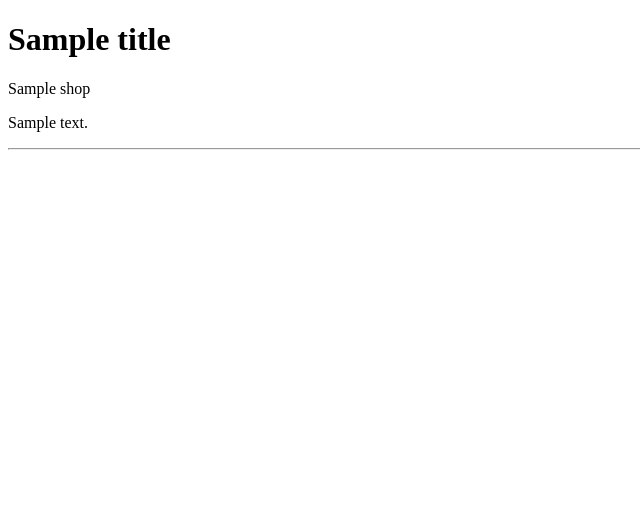
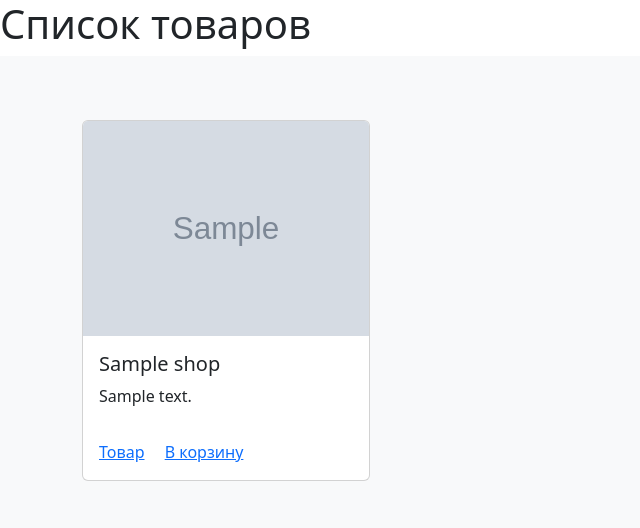
Before and after one commit to Forik44/Tripple, a Django app: template TrippleBackend/Tripple/shop/templates/shop/index.html in a window 1280 px wide. Shown: the top 528 px of the page, without its empty margins (0-640 px from the left). Run offline with Django 4.2, Linux system fonts and the light colour scheme; tables that the repository leaves empty hold one stand-in row (values such as "Sample post"); the template is opened without the code that fills it: values that come from a table or form of the project are taken from there, most other values are stand-ins (such as "Sample title", 1, 10 or a date in 2020); grey boxes marked "Sample" are stand-in pictures.

Commit message:
added template

```diff
--- a/TrippleBackend/Tripple/Tripple/settings.py
+++ b/TrippleBackend/Tripple/Tripple/settings.py
@@ -123,9 +123,9 @@ USE_TZ = True
 STATIC_URL = 'static/'
 
 
+MEDIA_URL = '/media/'
+MEDIA_ROOT = os.path.join(BASE_DIR, 'media')
 
-MEDIA_ROOT = os.path.join(BASE_DIR, 'media')
-MEDIA_URL = '/media/'
 
 # Default primary key field type
 # https://docs.djangoproject.com/en/4.1/ref/settings/#default-auto-field
--- a/TrippleBackend/Tripple/Tripple/urls.py
+++ b/TrippleBackend/Tripple/Tripple/urls.py
@@ -15,8 +15,12 @@ Including another URLconf
 """
 from django.contrib import admin
 from django.urls import path, include
+from django.conf import settings
+from django.conf.urls.static import static
 
 urlpatterns = [
     path('admin/', admin.site.urls),
     path('', include('shop.urls')),
 ]
+
+urlpatterns += static(settings.MEDIA_URL, document_root=settings.MEDIA_ROOT)
--- a/TrippleBackend/Tripple/shop/models.py
+++ b/TrippleBackend/Tripple/shop/models.py
@@ -2,10 +2,10 @@ from django.db import models
 
 class Shop(models.Model):
     title = models.CharField(max_length=150, verbose_name='Наименование')
-    type = models.CharField(max_length=150, default='None', verbose_name='Тип')
     content = models.TextField(blank=True, verbose_name='Контент')
     photo = models.ImageField(upload_to='photos/%Y/%m/%d/',verbose_name='Фото')
     is_published = models.BooleanField(default=True, verbose_name='Опубликовано?')
+    category = models.ForeignKey('Category', on_delete=models.PROTECT, null=True, verbose_name='Категория')
 
     def __str__(self):
         return self.title
@@ -14,3 +14,14 @@ class Shop(models.Model):
         verbose_name = 'Товар'
         verbose_name_plural = 'Товары'
         ordering = ['title']
+
+class Category(models.Model):
+    title = models.CharField(max_length=150, db_index=True, verbose_name='Наименование категории')
+
+    def __str__(self):
+        return self.title
+
+    class Meta:
+        verbose_name = 'Категория'
+        verbose_name_plural = 'Категории'
+        ordering = ['title']
--- a/TrippleBackend/Tripple/shop/templates/shop/index.html
+++ b/TrippleBackend/Tripple/shop/templates/shop/index.html
@@ -1,20 +1,39 @@
-<!DOCTYPE html>
+<!doctype html>
 <html lang="en">
 <head>
-    <meta charset="UTF-8">
-    <title>{{ title }}</title>
+    <meta charset="utf-8">
+    <meta name="viewport" content="width=device-width, initial-scale=1">
+    <title>Bootstrap demo</title>
+    <link href="https://cdn.jsdelivr.net/npm/bootstrap@5.2.1/dist/css/bootstrap.min.css" rel="stylesheet"
+          integrity="sha384-iYQeCzEYFbKjA/T2uDLTpkwGzCiq6soy8tYaI1GyVh/UjpbCx/TYkiZhlZB6+fzT" crossorigin="anonymous">
 </head>
 <body>
+<h1>Список товаров</h1>
 
-<h1>{{ title }}</h1>
+<script src="https://cdn.jsdelivr.net/npm/bootstrap@5.2.1/dist/js/bootstrap.bundle.min.js"
+        integrity="sha384-u1OknCvxWvY5kfmNBILK2hRnQC3Pr17a+RTT6rIHI7NnikvbZlHgTPOOmMi466C8"
+        crossorigin="anonymous"></script>
 
-{%for item in shop%}
-<div>
-    <p>{{item.title}}</p>
-    <p>{{item.content}}</p>
+<div class="album py-5 bg-light">
+    <div class="container mt-3">
+        <div class="row">
+            {% for item in shop %}
+            <div class="col-6 col-sm-3">
+                <div class="card" style="width: 18rem;">
+                    <img src="{{item.photo.url}}" class="card-img-top" alt="" width="220">
+                    <div class="card-body">
+                        <h5 class="card-title center">{{item.title}}</h5>
+                        <p class="card-text">{{item.content}}</p>
+                    </div>
+                    <div class="card-body">
+                        <a href="/" class="card-link">Товар</a>
+                        <a href="/" class="card-link">В корзину</a>
+                    </div>
+                </div>
+            </div>
+            {% endfor %}
+        </div>
+    </div>
 </div>
-<hr>
-{%endfor%}
-
 </body>
 </html>
--- a/TrippleBackend/Tripple/shop/urls.py
+++ b/TrippleBackend/Tripple/shop/urls.py
@@ -7,6 +7,3 @@ from django.conf.urls.static import static
 urlpatterns = [
     path('', index),
 ]
-
-if settings.DEBUG:
-    urlpatterns += static(settings.MEDIA_URL, document_root=settings.MEDIA_URL)
--- a/TrippleBackend/Tripple/shop/views.py
+++ b/TrippleBackend/Tripple/shop/views.py
@@ -6,4 +6,4 @@ from .models import Shop
 
 def index(request):
     shop = Shop.objects.all()
-    return render(request, 'shop/index.html', {'shop':shop, 'title':'Список новостей'})
+    return render(request, 'shop/index.html', {'shop':shop, 'title':'Список товаров'})
```
Also changed, not shown: TrippleBackend/Tripple/shop/admin.py (+10 -2 lines), TrippleBackend/Tripple/media/photos/2022/09/27/Процессор_АМД_bTVFDMJ.png (added), TrippleBackend/Tripple/media/photos/2022/09/27/Процессор_Интел_8100_IZG3njw.jpg (added), TrippleBackend/Tripple/media/photos/2022/09/28/Процессор_АМД.jpg (added), TrippleBackend/Tripple/media/photos/2022/09/28/Процессор_АМД.png (added), TrippleBackend/Tripple/media/photos/2022/09/28/Процессор_АМД_JbexFIy.jpg (added), TrippleBackend/Tripple/media/photos/2022/09/28/Процессор_АМД_N0l3bAR.jpg (added), TrippleBackend/Tripple/media/photos/2022/09/28/Процессор_АМД_NMzo82h.jpg (added), TrippleBackend/Tripple/media/photos/2022/09/28/Процессор_АМД_VMJYbsC.png (added), TrippleBackend/Tripple/media/photos/2022/09/28/Процессор_АМД_ouAyf1U.jpg (added), TrippleBackend/Tripple/media/photos/2022/09/28/Процессор_АМД_q12bGVj.png (added), TrippleBackend/Tripple/shop/migrations/0003_category_remove_shop_type_alter_shop_content_and_more.py (added).
